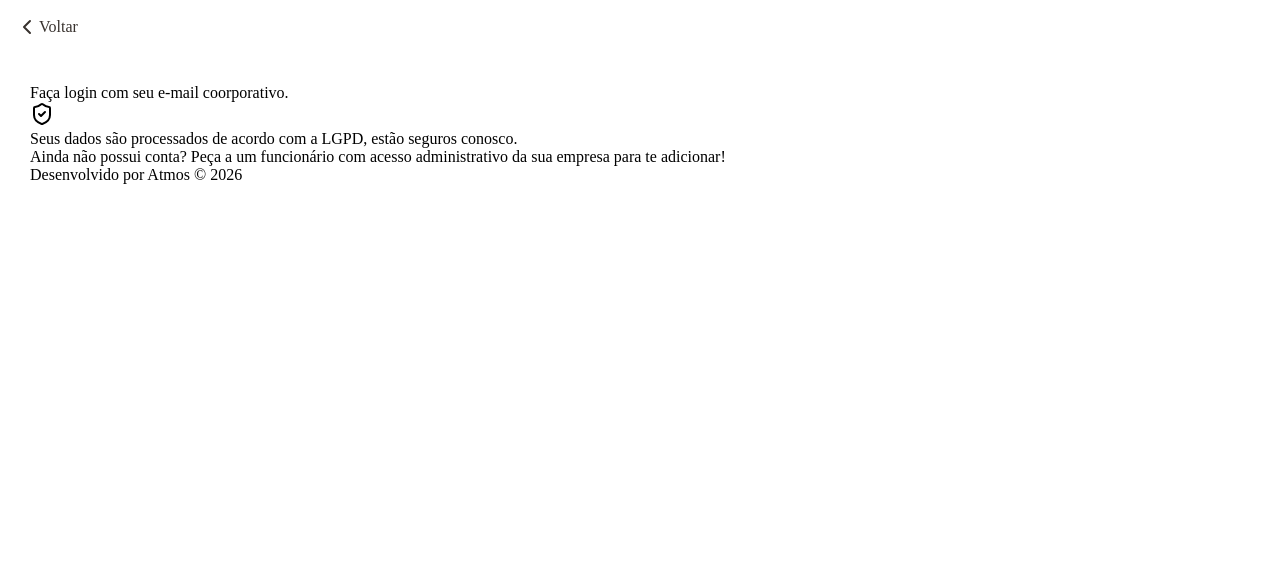
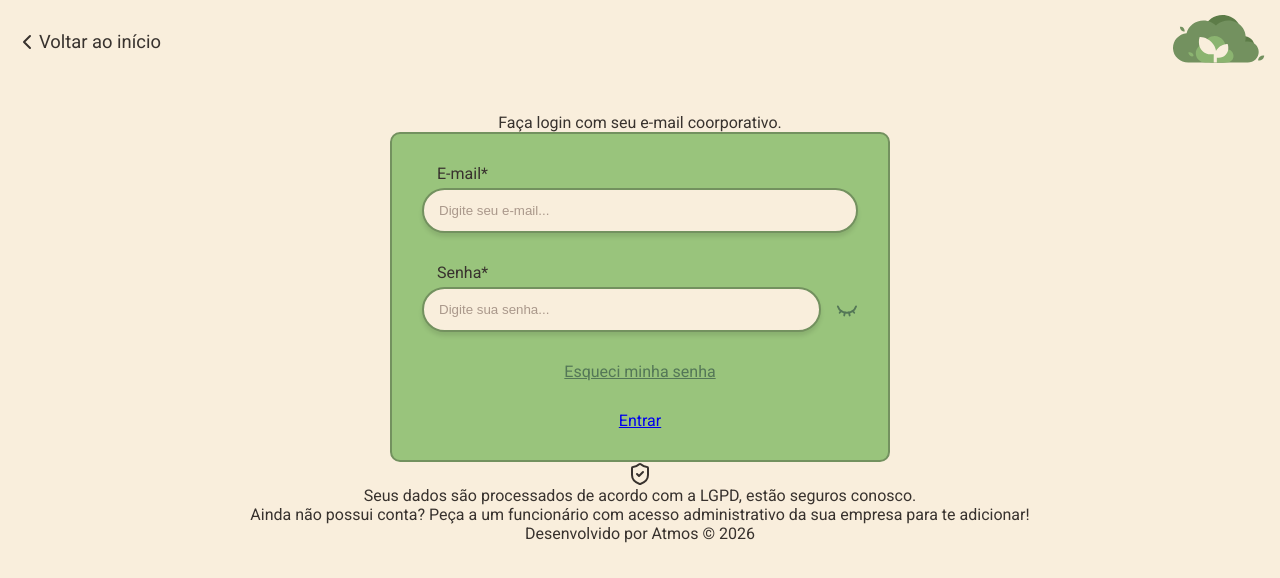
Before and after one commit to atmosabp/greener, a React (Vite) app in the folder frontend/: page /login in a window 1280 px wide. Shown: the top 578 px of the page. Built offline with nearby package versions, Linux system fonts and the light colour scheme.

Commit message:
feat(login): inicia formulario
Iniciei o formulário de login, desenvolvi o header e estou trabalhando no layout da página.

```diff
--- a/frontend/src/components/loginForm/LoginForm.tsx
+++ b/frontend/src/components/loginForm/LoginForm.tsx
@@ -0,0 +1,33 @@
+import { EyeClosed } from "lucide-react";
+import { Link } from "react-router-dom";
+import "./loginForm.css";
+
+function LoginForm() {
+  return (
+    <div className="form-login">
+      <div className="form-field">
+        <label htmlFor="email" title="Campo obrigatório.">
+          E-mail*
+        </label>
+        <input type="email" placeholder="Digite seu e-mail..." id="email" />
+      </div>
+      <div className="form-field">
+        <label htmlFor="password" title="Campo obrigatório.">
+          Senha*
+        </label>
+        <div className="password-input">
+          <input
+            type="password"
+            placeholder="Digite sua senha..."
+            id="password"
+          />
+          <EyeClosed />
+        </div>
+      </div>
+      <a href="#" className="forgotten-password">Esqueci minha senha</a> {/* Vamos desenvolver isso? */}
+      <Link to="/">Entrar</Link>
+    </div>
+  );
+}
+
+export default LoginForm;
--- a/frontend/src/components/loginForm/loginForm.css
+++ b/frontend/src/components/loginForm/loginForm.css
@@ -0,0 +1,52 @@
+.form-login {
+    padding: 30px;
+    background-color: var(--primary);
+    border-radius: 10px;
+    border: 2px solid var(--primary-dark);
+    width: fit-content;
+    min-width: 500px;
+    display: flex;
+    flex-direction: column;
+    gap: 30px;
+}
+
+.form-field {
+    display: flex;
+    flex-direction: column;
+}
+
+.form-field label {
+    width: 100%;
+    text-align: left;
+    padding-left: 15px;
+    margin-bottom: 5px;
+}
+
+.form-login input {
+    background-color: var(--background);
+    color: var(--secundary);
+    border: 2px solid var(--primary-dark);
+    outline: none;
+    box-shadow: 0px 4px 4px 0px rgba(0, 0, 0, 0.1);
+    border-radius: 50px;
+    height: 45px;
+    width: 100%;
+    padding-left: 15px;
+}
+
+.form-login input::placeholder {
+    color: #AA988B;
+}
+
+.password-input {
+    display: flex;
+    align-items: center;
+    gap: 15px;
+}
+
+.password-input svg {
+    color: #547757;
+}
+.forgotten-password{
+    color: #547757;
+}
--- a/frontend/src/index.css
+++ b/frontend/src/index.css
@@ -1,4 +1,6 @@
-*{
+@import url('https://fonts.googleapis.com/css2?family=Roboto:ital,wght@0,100..900;1,100..900&display=swap');
+
+* {
   margin: 0;
   padding: 0;
   box-sizing: border-box;
@@ -22,12 +24,20 @@
 
 */
 
-html, body{
+html,
+body {
   max-width: 100%;
   min-height: 100%;
+  font-family: "Roboto", sans-serif;
+  background-color: var(--background);
 }
 
 /* Colocar nas páginas para englobar bonitinho e manter todas com esse padding*/
-main{
+main {
   padding: 30px;
 }
+
+::selection{
+  background-color: var(--primary-dark);
+  color: var(--background);
+}
--- a/frontend/src/pages/login/Login.tsx
+++ b/frontend/src/pages/login/Login.tsx
@@ -1,21 +1,30 @@
 import { Link } from "react-router-dom";
 import { ChevronLeft } from "lucide-react";
 import { ShieldCheck } from "lucide-react";
-import "./login.css"
+import "./login.css";
+import logo from "../../assets/logo-greener-n-text.svg";
+import logoText from "../../assets/greener-text.svg";
+import LoginForm from "../../components/loginForm/LoginForm";
 
 function Login() {
   return (
     <>
       <header>
-        <Link to="/">
+        <Link to="/" className="btn-back">
           <ChevronLeft />
-          Voltar
+          <span>Voltar ao início</span>
         </Link>
+        <a href="/" className="brand" aria-label="Greener">
+          <img className="brand-logo" src={logo} alt="" />
+          <span className="brand-text-wrap">
+            <img className="brand-text" src={logoText} alt="Greener" />
+          </span>
+        </a>
       </header>
       <main>
         <p>Faça login com seu e-mail coorporativo.</p>
-
-        <ShieldCheck/>
+        <LoginForm />
+        <ShieldCheck />
         <p>
           Seus dados são processados de acordo com a LGPD, estão seguros
           conosco.
--- a/frontend/src/pages/login/login.css
+++ b/frontend/src/pages/login/login.css
@@ -1,10 +1,91 @@
-header{
-   padding: 15px;
+/*
+-=-=--=-=-=-=-=-=-=-=-=-
+ESTILO DO HEADER
+-=-=-=-=-=-=-=-=-=-=-=-=-
+*/
+
+header {
+    padding: 15px;
+    display: flex;
+    align-items: center;
+    justify-content: space-between;
 }
 
-header a{
+header .btn-back {
     display: flex;
     align-items: center;
     color: var(--text);
     text-decoration: none;
 }
+
+.btn-back span {
+    position: relative;
+    /* font-weight: 500; */
+    font-size: 1.15rem;
+}
+
+.btn-back span::after {
+    content: "";
+    height: 2px;
+    width: 0%;
+    border-radius: 2px;
+    position: absolute;
+    bottom: -1px;
+    left: 0;
+    background-color: var(--text);
+    transition: width 0.5s;
+}
+
+header .btn-back:hover span::after {
+    content: "";
+    width: 100%;
+}
+
+.brand {
+  position: relative;
+  display: inline-flex;
+  align-items: center;
+  cursor: pointer;
+}
+
+.brand-logo {
+  width: 5.75rem;
+  display: block;
+  position: relative;
+  z-index: 1;
+  margin-left: 15px;
+}
+
+.brand-text-wrap {
+  position: absolute;
+  right: 100%;
+  top: 50%;
+  transform: translateY(-50%);
+  overflow: hidden;
+  pointer-events: none;
+}
+
+.brand-text {
+  display: block;
+  transform: translateX(100%);
+  transition: transform 0.5s ease-in-out, opacity 0.4s ease-in-out;
+}
+
+.brand:hover .brand-text,
+.brand:focus-visible .brand-text {
+  transform: translateX(0);
+}
+
+/*
+-=-=-=-=-=-=-=-=-=-=-=-
+ESTILO DO CONTEÚDO
+-=-=-=-=-=-=-=-=-=-=-=-
+*/
+main{
+    text-align: center;
+    color: var(--text);
+    display: flex;
+    justify-content: center;
+    align-items: center;
+    flex-direction: column;
+}
```
Also changed, not shown: frontend/src/assets/greener-text.svg (added).
